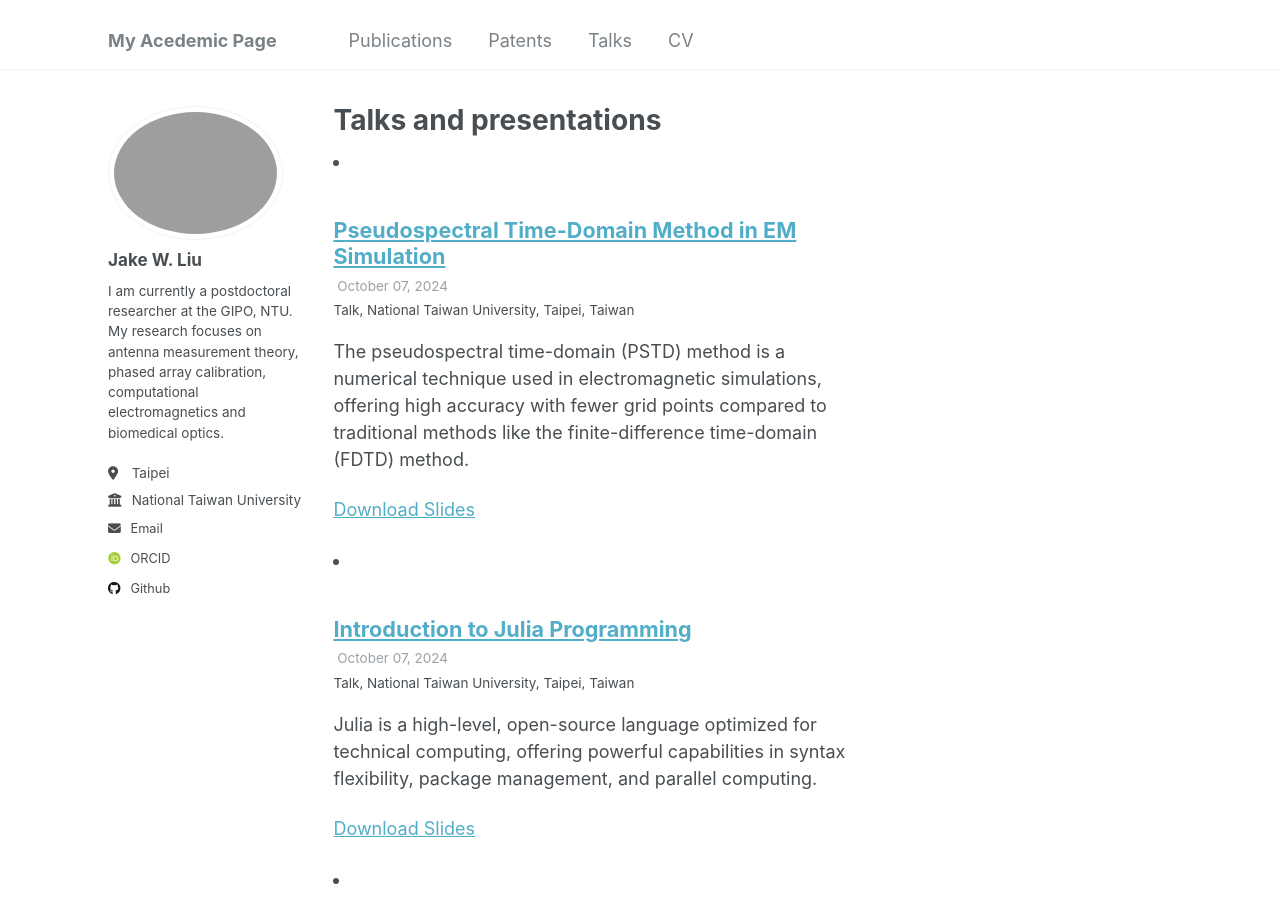
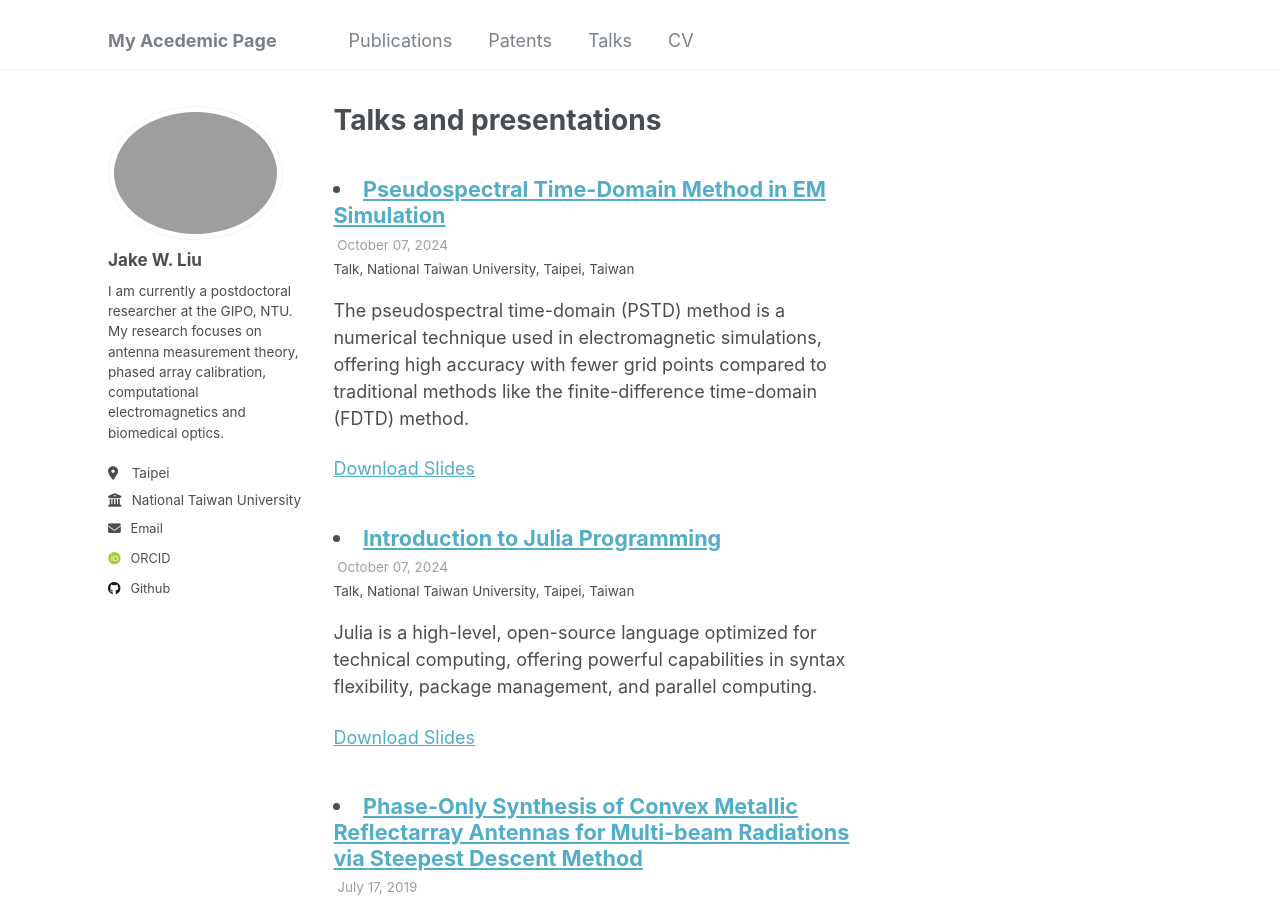
Before and after one commit to akjake616/jwliu, a Jekyll site: the page built from _pages/talks.html, in a window 1280 px wide and 900 px high. Built offline with Jekyll 4.4.1, drawn with Linux system fonts in a browser that asks for light colours; some web fonts are replaced.

Commit message:
add li to talk

```diff
--- a/_includes/archive-single-talk.html
+++ b/_includes/archive-single-talk.html
@@ -25,13 +25,13 @@
           alt="">
       </div>
     {% endif %}
-    <li><h2 class="archive__item-title" itemprop="headline">
+    <h2 class="archive__item-title" itemprop="headline">
       {% if post.link %}
-        <a href="{{ post.link }}">{{ title }}</a> <a href="{{ base_path }}{{ post.url }}" rel="permalink"><i class="fa fa-link" aria-hidden="true" title="permalink"></i><span class="sr-only">Permalink</span></a>
+      <li><a href="{{ post.link }}">{{ title }}</a> <a href="{{ base_path }}{{ post.url }}" rel="permalink"><i class="fa fa-link" aria-hidden="true" title="permalink"></i><span class="sr-only">Permalink</span></a></li>
       {% else %}
-        <a href="{{ base_path }}{{ post.url }}" rel="permalink">{{ title }}</a>
+      <li><a href="{{ base_path }}{{ post.url }}" rel="permalink">{{ title }}</a></li>
       {% endif %}
-    </h2></li>
+    </h2>
     {% if post.read_time %}
       <p class="page__meta"><i class="fa fa-clock-o" aria-hidden="true"></i> {% include read-time.html %}</p>
     {% endif %}
```
